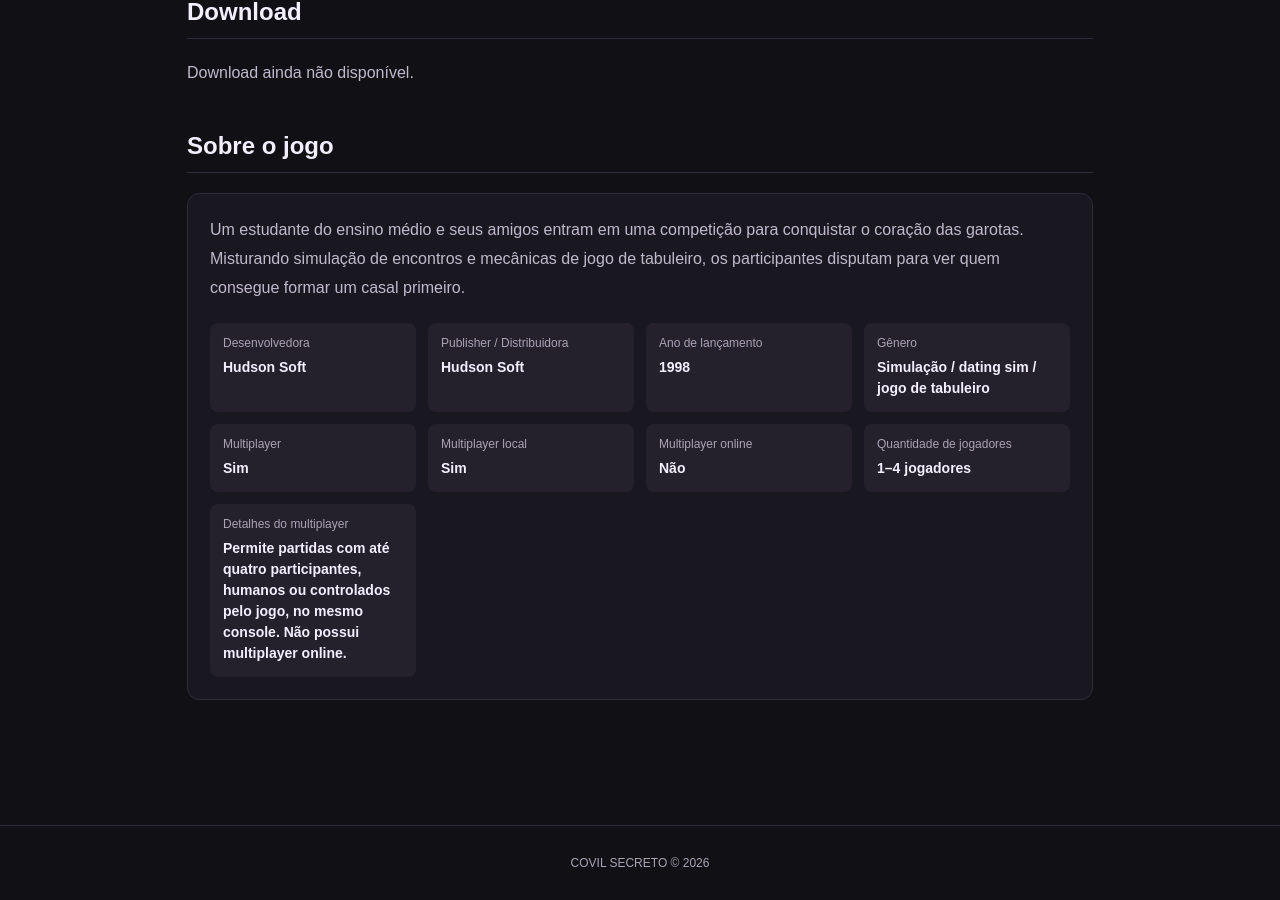
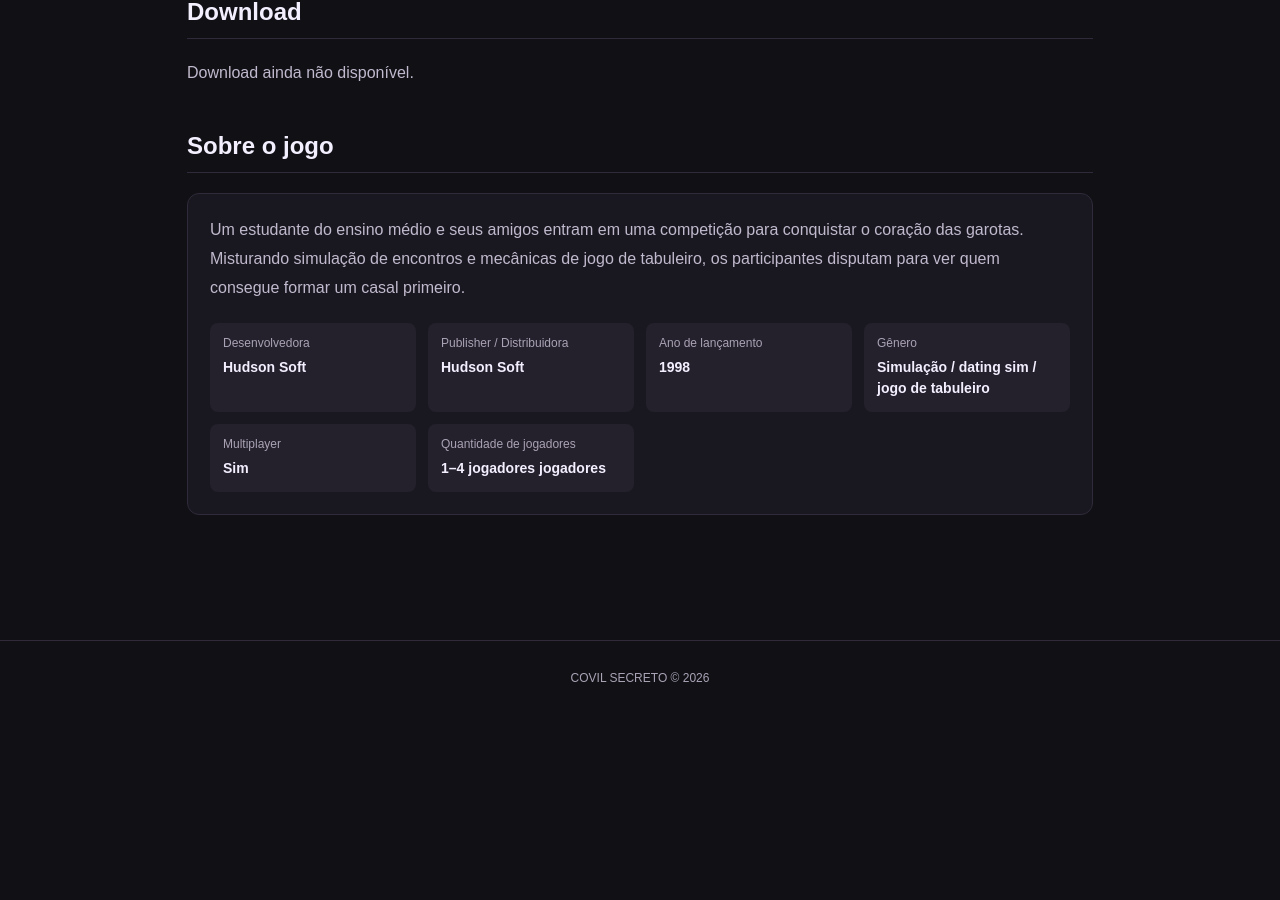
Before and after one commit to TemplarioK1/covil-secreto, a Jekyll site: the page built from _projetos/getter-love-panda-love-unit.md, in a window 1280 px wide and 900 px high, scrolled down 1671 px. Built offline with Jekyll 4.4.1, drawn with Linux system fonts in a browser that asks for light colours; after the commit the page ends 2386 px from its top, so only the background shows below that.

Commit message:
Simplifica os dados de multiplayer dos jogos

```diff
--- a/_layouts/projeto.html
+++ b/_layouts/projeto.html
@@ -252,7 +252,7 @@ Leia as instruções incluídas no arquivo de download antes de instalar ou util
 
 {% assign info = page %}
 {% assign has_game_info = false %}
-{% if info.game_developer != blank or info.game_publisher != blank or info.game_synopsis != blank or info.game_release_year != blank or info.game_release_date != blank or info.game_players != blank or info.game_genre != blank or info.game_multiplayer != blank or info.game_local_multiplayer != blank or info.game_online_multiplayer != blank or info.game_multiplayer_details != blank %}
+{% if info.game_developer != blank or info.game_publisher != blank or info.game_synopsis != blank or info.game_release_year != blank or info.game_release_date != blank or info.game_players != blank or info.game_genre != blank or info.game_multiplayer != blank %}
 {% assign has_game_info = true %}
 {% endif %}
 {% if has_game_info %}
@@ -265,10 +265,7 @@ Leia as instruções incluídas no arquivo de download antes de instalar ou util
 {% if info.game_release_year != blank %}<div class="game-fact"><span>Ano de lançamento</span><strong>{{ info.game_release_year | escape }}</strong></div>{% elsif info.game_release_date != blank %}<div class="game-fact"><span>Lançamento original</span><strong>{{ info.game_release_date | date: "%Y" }}</strong></div>{% endif %}
 {% if info.game_genre != blank %}<div class="game-fact"><span>Gênero</span><strong>{{ info.game_genre | escape }}</strong></div>{% endif %}
 {% if info.game_multiplayer != blank %}<div class="game-fact"><span>Multiplayer</span><strong>{{ info.game_multiplayer | escape }}</strong></div>{% endif %}
-{% if info.game_local_multiplayer != blank %}<div class="game-fact"><span>Multiplayer local</span><strong>{{ info.game_local_multiplayer | escape }}</strong></div>{% endif %}
-{% if info.game_online_multiplayer != blank %}<div class="game-fact"><span>Multiplayer online</span><strong>{{ info.game_online_multiplayer | escape }}</strong></div>{% endif %}
-{% if info.game_players != blank %}<div class="game-fact"><span>Quantidade de jogadores</span><strong>{{ info.game_players | escape }}</strong></div>{% endif %}
-{% if info.game_multiplayer_details != blank %}<div class="game-fact"><span>Detalhes do multiplayer</span><strong>{{ info.game_multiplayer_details | escape | newline_to_br }}</strong></div>{% endif %}
+{% if info.game_players != blank %}<div class="game-fact"><span>Quantidade de jogadores</span><strong>{{ info.game_players | escape }} {% if info.game_players == "1" %}jogador{% else %}jogadores{% endif %}</strong></div>{% endif %}
 </div>
 </div>
 {% endif %}
```
